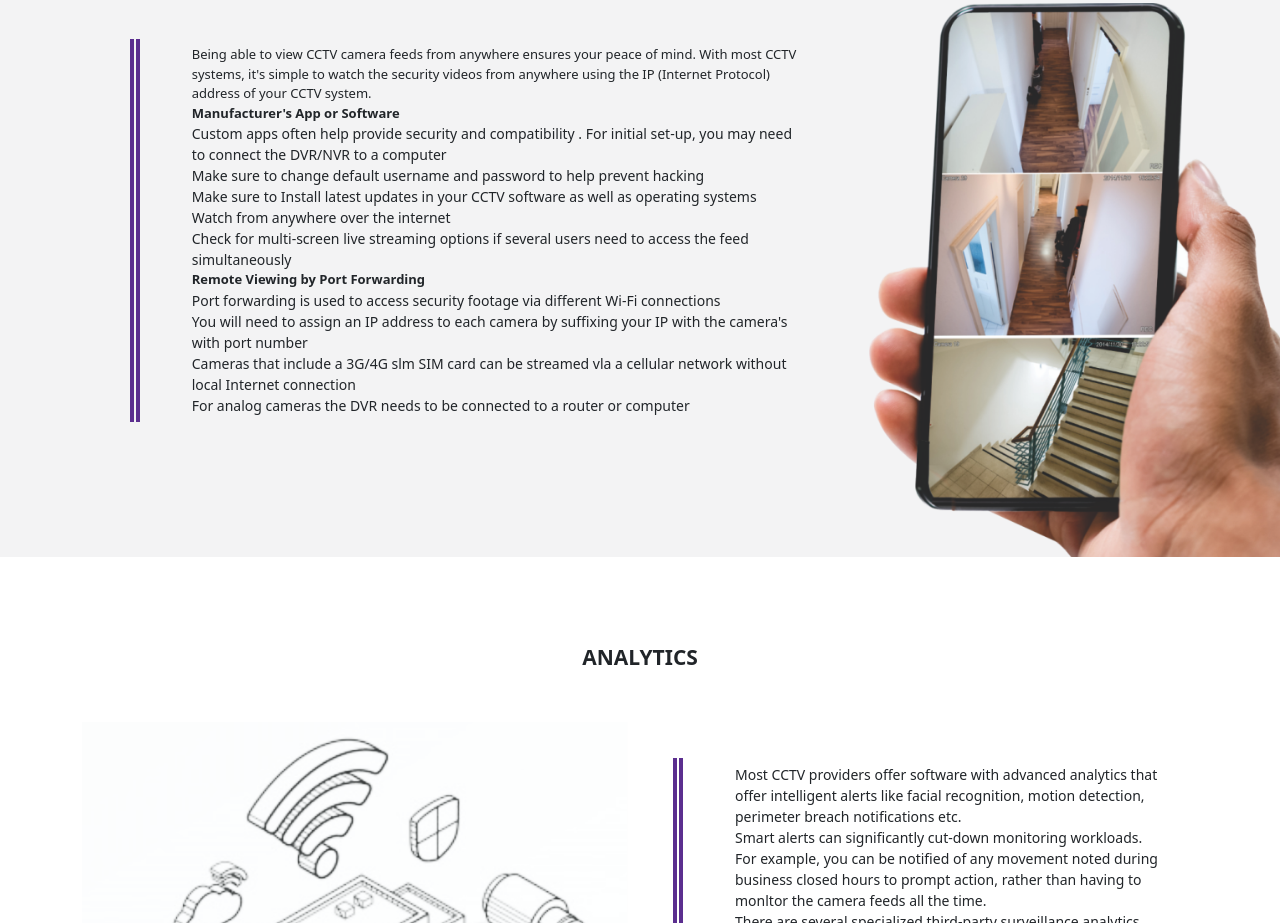
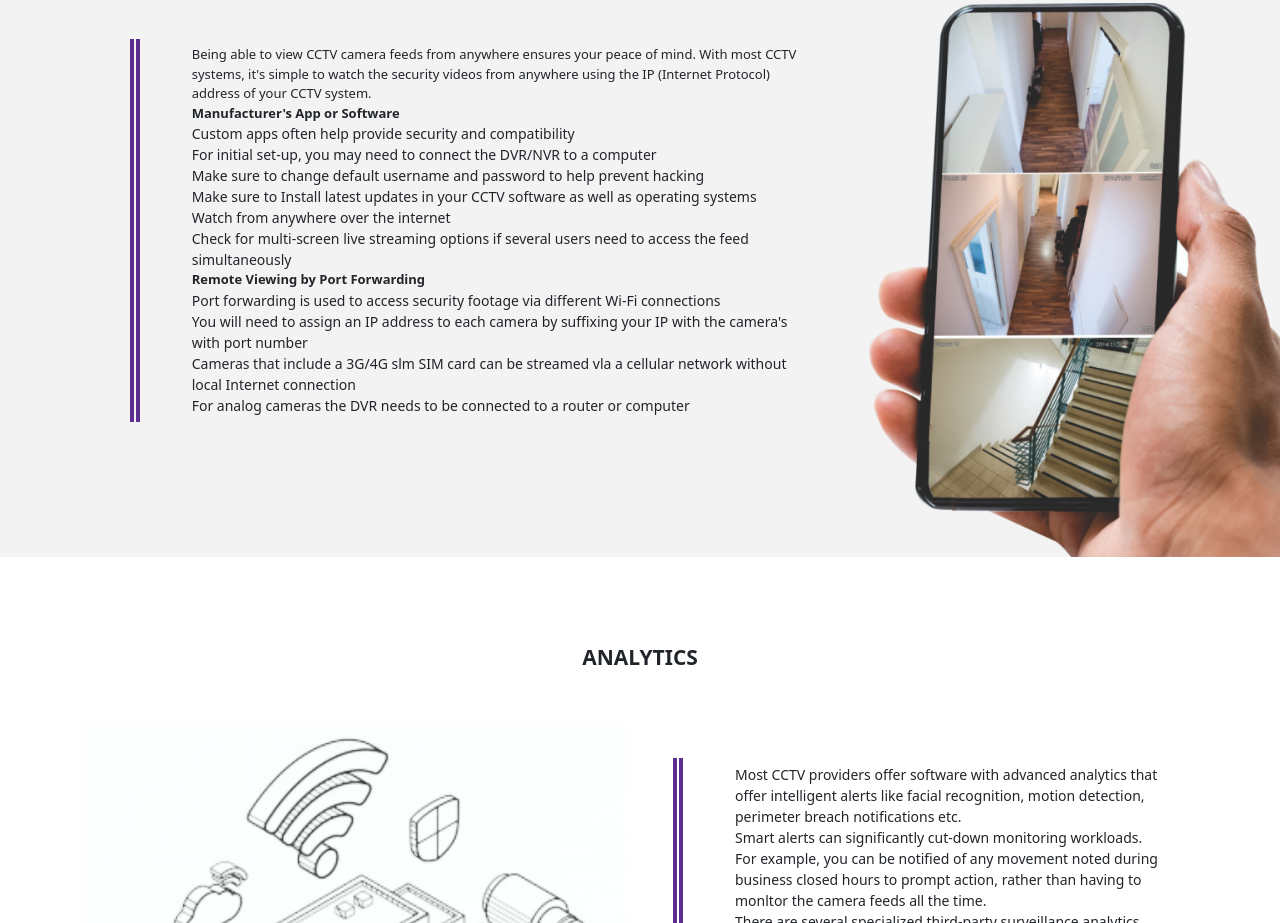
Before and after one commit to yashaswibl/wd, a plain HTML site: page Making-the-most-out-of-your-CCTV-system.html in a window 1280 px wide. Shown: the part 1417-2340 px from the top of the page. Drawn offline with nearby package versions, Linux system fonts and the light colour scheme.

Commit message:
Add files via upload

```diff
--- a/Making-the-most-out-of-your-CCTV-system.html
+++ b/Making-the-most-out-of-your-CCTV-system.html
@@ -138,7 +138,7 @@
                             Being able to view CCTV camera feeds from anywhere ensures your peace of mind. With most CCTV systems, it's simple to watch the security videos from anywhere using the IP (Internet Protocol) address of your CCTV system.
                             <br><b>Manufacturer's App or Software</b><br>
                             <li>
-                                Custom apps often help provide security and compatibility . For initial set-up, you may need to connect the DVR/NVR to a computer
+                                Custom apps often help provide security and compatibility<br> For initial set-up, you may need to connect the DVR/NVR to a computer
                             </li>
 
                             <li>Make sure to change default username and password to help prevent hacking </li>
```
